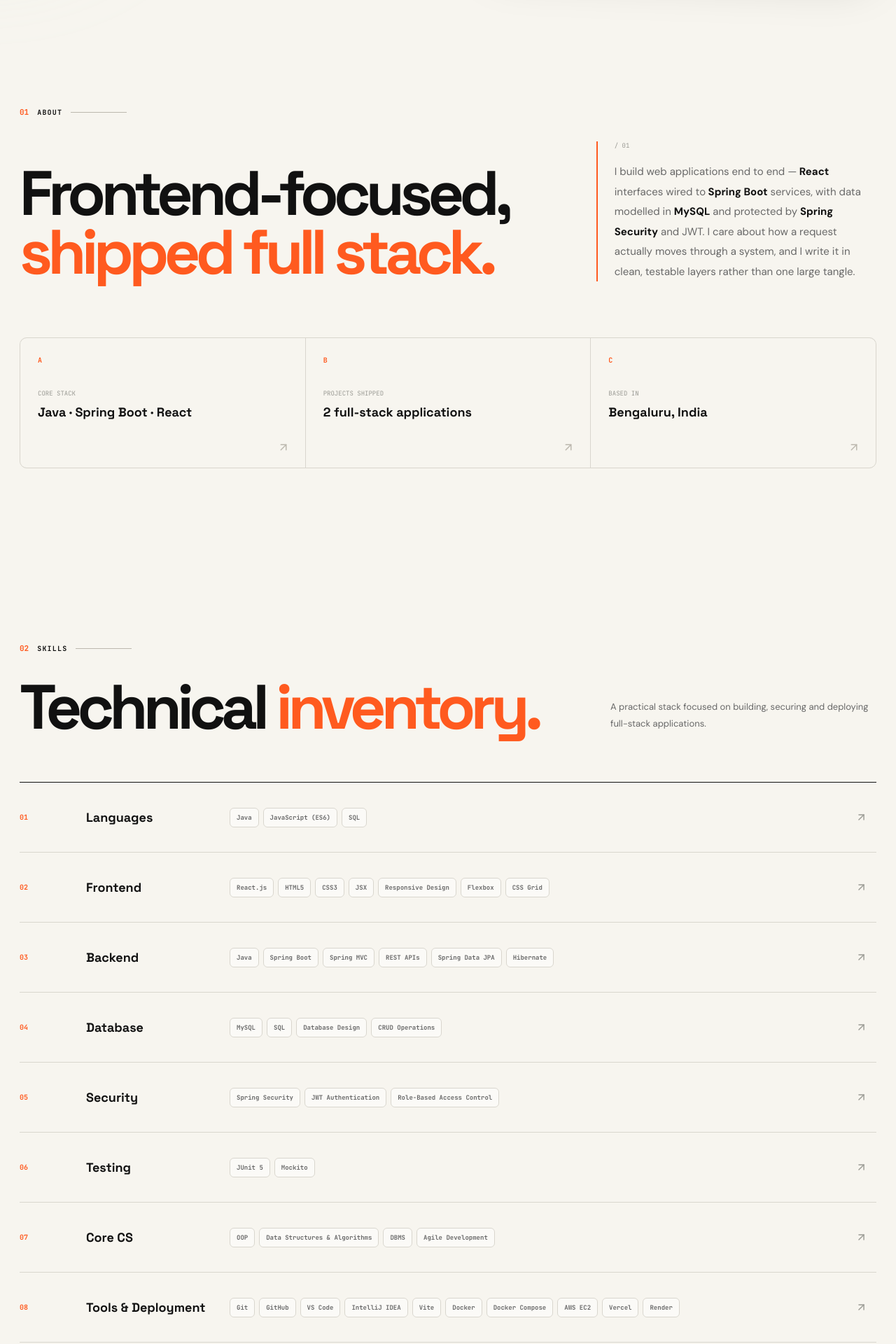
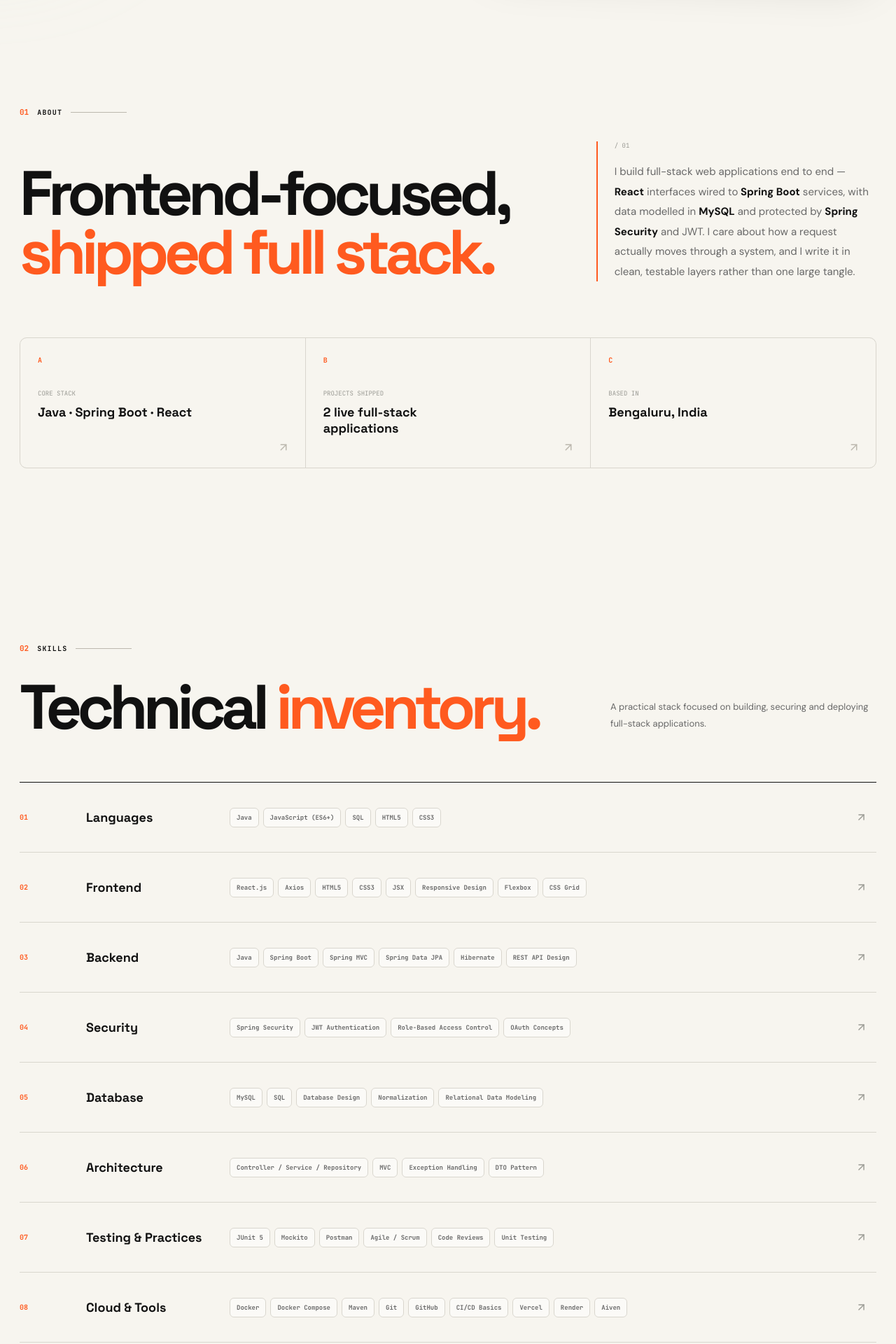
Before and after one commit to RAHUL2525252525/PORTFOLIO, a React (Vite) app: page / in a window 1280 px wide. Shown: the part 864-2784 px from the top of the page at 70% size. Built offline with nearby package versions, Linux system fonts and the light colour scheme.

Commit message:
Update App.jsx

```diff
--- a/src/App.jsx
+++ b/src/App.jsx
@@ -23,11 +23,11 @@ import {
 import './index.css'
 
 const STACK_ROTATE = [
+  'Java',
+  'Spring Boot',
   'React.js',
-  'Spring Boot',
   'MySQL',
   'REST APIs',
-  'Spring Security',
 ]
 
 const NAV = [
@@ -43,12 +43,13 @@ const NAV = [
 const SKILL_GROUPS = [
   {
     cat: 'Languages',
-    items: ['Java', 'JavaScript (ES6)', 'SQL'],
+    items: ['Java', 'JavaScript (ES6+)', 'SQL', 'HTML5', 'CSS3'],
   },
   {
     cat: 'Frontend',
     items: [
       'React.js',
+      'Axios',
       'HTML5',
       'CSS3',
       'JSX',
@@ -63,9 +64,18 @@ const SKILL_GROUPS = [
       'Java',
       'Spring Boot',
       'Spring MVC',
-      'REST APIs',
       'Spring Data JPA',
       'Hibernate',
+      'REST API Design',
+    ],
+  },
+  {
+    cat: 'Security',
+    items: [
+      'Spring Security',
+      'JWT Authentication',
+      'Role-Based Access Control',
+      'OAuth Concepts',
     ],
   },
   {
@@ -74,43 +84,51 @@ const SKILL_GROUPS = [
       'MySQL',
       'SQL',
       'Database Design',
-      'CRUD Operations',
+      'Normalization',
+      'Relational Data Modeling',
     ],
   },
   {
-    cat: 'Security',
+    cat: 'Architecture',
     items: [
-      'Spring Security',
-      'JWT Authentication',
-      'Role-Based Access Control',
+      'Controller / Service / Repository',
+      'MVC',
+      'Exception Handling',
+      'DTO Pattern',
     ],
   },
   {
-    cat: 'Testing',
-    items: ['JUnit 5', 'Mockito'],
+    cat: 'Testing & Practices',
+    items: [
+      'JUnit 5',
+      'Mockito',
+      'Postman',
+      'Agile / Scrum',
+      'Code Reviews',
+      'Unit Testing',
+    ],
+  },
+  {
+    cat: 'Cloud & Tools',
+    items: [
+      'Docker',
+      'Docker Compose',
+      'Maven',
+      'Git',
+      'GitHub',
+      'CI/CD Basics',
+      'Vercel',
+      'Render',
+      'Aiven',
+    ],
   },
   {
     cat: 'Core CS',
     items: [
+      'Data Structures & Algorithms',
       'OOP',
-      'Data Structures & Algorithms',
       'DBMS',
-      'Agile Development',
-    ],
-  },
-  {
-    cat: 'Tools & Deployment',
-    items: [
-      'Git',
-      'GitHub',
-      'VS Code',
-      'IntelliJ IDEA',
-      'Vite',
-      'Docker',
-      'Docker Compose',
-      'AWS EC2',
-      'Vercel',
-      'Render',
+      'Software Engineering Principles',
     ],
   },
 ]
@@ -188,12 +206,12 @@ const EXPERIENCE = [
   {
     role: 'Web Development Intern',
     company: 'MR Tech Lab',
-    time: '2026',
+    time: 'Jan 2026 – May 2026',
     place: 'Bengaluru',
     points: [
-      'Gained hands-on exposure to full-stack development using HTML, CSS, JavaScript, React.js, Java, Spring Boot, REST APIs, and MySQL.',
-      'Developed responsive frontend interfaces and integrated REST APIs with backend services for dynamic data handling.',
-      'Practiced database integration, authentication, CRUD operations, Git-based development, and application deployment.',
+      'Built responsive, cross-browser user interfaces using HTML, CSS, and JavaScript, translating design requirements into functional web pages.',
+      'Integrated Firebase backend services, including Google Authentication, to implement secure user sign-in and session management.',
+      'Collaborated with cross-functional teammates in an Agile, Git-based workflow to implement, test, and ship UI features on schedule.',
     ],
   },
 ]
@@ -201,7 +219,7 @@ const EXPERIENCE = [
 const EDUCATION = [
   {
     school: 'Dr. ACS College of Engineering',
-    degree: 'B.E. in Computer Science and Engineering',
+    degree: 'B.E. in Computer Science and Engineering · CGPA: 8.00 / 10',
     time: '2023 – 2026 · Bengaluru',
   },
 ]
@@ -210,24 +228,23 @@ const PROJECTS = [
   {
     id: '01',
     title: 'ShopSphere',
-    tag: 'Full-Stack E-Commerce Application',
+    tag: 'Full-Stack E-Commerce Web Application',
     tech: [
+      'Java 17',
+      'Spring Boot 3',
       'React.js',
-      'Java',
-      'Spring Boot',
       'Spring Data JPA',
+      'MySQL',
       'REST APIs',
-      'MySQL',
-      'Git',
     ],
     highlights: [
-      'Built an e-commerce platform supporting product browsing, search, cart, wishlist, checkout, and order management.',
-      'Developed role-based admin functionality for managing products, inventory, users, and orders.',
-      'Integrated Spring Boot REST APIs with React.js and MySQL for end-to-end data management.',
-      'Implemented authentication and secure order-management workflows.',
+      'Architected a full-stack e-commerce platform spanning browsing, search, cart, wishlist, checkout, and order management.',
+      'Implemented role-based access control (ADMIN / CUSTOMER) to separate inventory and order-management operations from customer-facing flows.',
+      'Designed and delivered 15+ REST API endpoints connecting the React.js frontend to the Spring Boot backend, with consistent request validation and error handling.',
+      'Built a component-based, responsive UI with client-side form validation and centralized state management across cart, checkout, and order workflows.',
     ],
     note:
-      'Backend is on Render’s free tier — first request can take 30–60s to wake it up.',
+      'START BACKEND FIRST: The Spring Boot backend is hosted on Render and may sleep on the free tier. Open the backend first, wait for it to wake up, then open the frontend.',
     links: [
       {
         label: 'Live site',
@@ -242,24 +259,34 @@ const PROJECTS = [
   },
   {
     id: '02',
-    title: 'Online Banking System',
+    title: 'BankSphere',
     tag: 'Full-Stack Banking Application',
     tech: [
-      'React.js',
-      'Java',
-      'Spring Boot',
+      'Java 17',
+      'Spring Boot 3',
       'Spring Security',
       'JWT',
-      'Spring Data JPA',
+      'React.js',
       'MySQL',
       'Docker',
     ],
     highlights: [
-      'Developed a secure full-stack banking application with registration, login, account management, and transaction workflows.',
-      'Built REST APIs using Spring Boot and Spring Data JPA with a layered Controller, Service, and Repository architecture.',
-      'Implemented JWT authentication and role-based access control using Spring Security for protected user and admin operations.',
-      'Designed MySQL database entities and relationships for users, roles, accounts, and transactions.',
-      'Containerized the application environment using Docker and Docker Compose.',
+      'Developed a secure banking backend supporting user registration, login, account management, and transaction workflows.',
+      'Implemented stateless JWT authentication with Spring Security, enforcing role-based access control across user, admin, and super-admin permission levels.',
+      'Designed a normalized MySQL schema with 8+ entities and relational integrity constraints to prevent orphaned records.',
+      'Containerized the full stack with Docker Compose and wrote JUnit 5 / Mockito unit tests covering transaction and authentication edge cases.',
+    ],
+    note:
+      'START BACKEND FIRST: The Spring Boot backend is hosted on Render and may sleep on the free tier. Open the backend first and wait for it to wake up before opening the frontend.',
+    links: [
+      {
+        label: 'Live site',
+        href: 'https://banksphere-frontend.vercel.app',
+      },
+      {
+        label: 'Backend API',
+        href: 'https://banksphere-backend-b96m.onrender.com',
+      },
     ],
     featured: true,
   },
@@ -475,7 +502,7 @@ function ProfileCard() {
     {
       icon: GraduationCap,
       k: 'Education',
-      v: 'B.E. Computer Science, 2026',
+      v: 'B.E. Computer Science · 2026',
     },
   ]
 
@@ -514,7 +541,7 @@ function ProfileCard() {
           </h3>
 
           <p className="console-role">
-            Full Stack Developer
+            Software Engineer · Full Stack Developer
           </p>
 
           <div className="console-status-large">
@@ -646,7 +673,7 @@ function App() {
             <Reveal delay={80}>
               <p className="hero-kicker">
                 <span className="kicker-line" />
-                JAVA FULL STACK DEVELOPER
+                SOFTWARE ENGINEER / FULL STACK DEVELOPER
               </p>
             </Reveal>
 
@@ -764,7 +791,7 @@ function App() {
                   </span>
 
                   <p>
-                    I build web applications end to end —
+                    I build full-stack web applications end to end —
                     <strong> React</strong> interfaces wired to
                     <strong> Spring Boot</strong> services, with
                     data modelled in <strong>MySQL</strong> and
@@ -787,7 +814,7 @@ function App() {
                 },
                 {
                   label: 'Projects Shipped',
-                  value: '2 full-stack applications',
+                  value: '2 live full-stack applications',
                   number: 'B',
                 },
                 {
```
